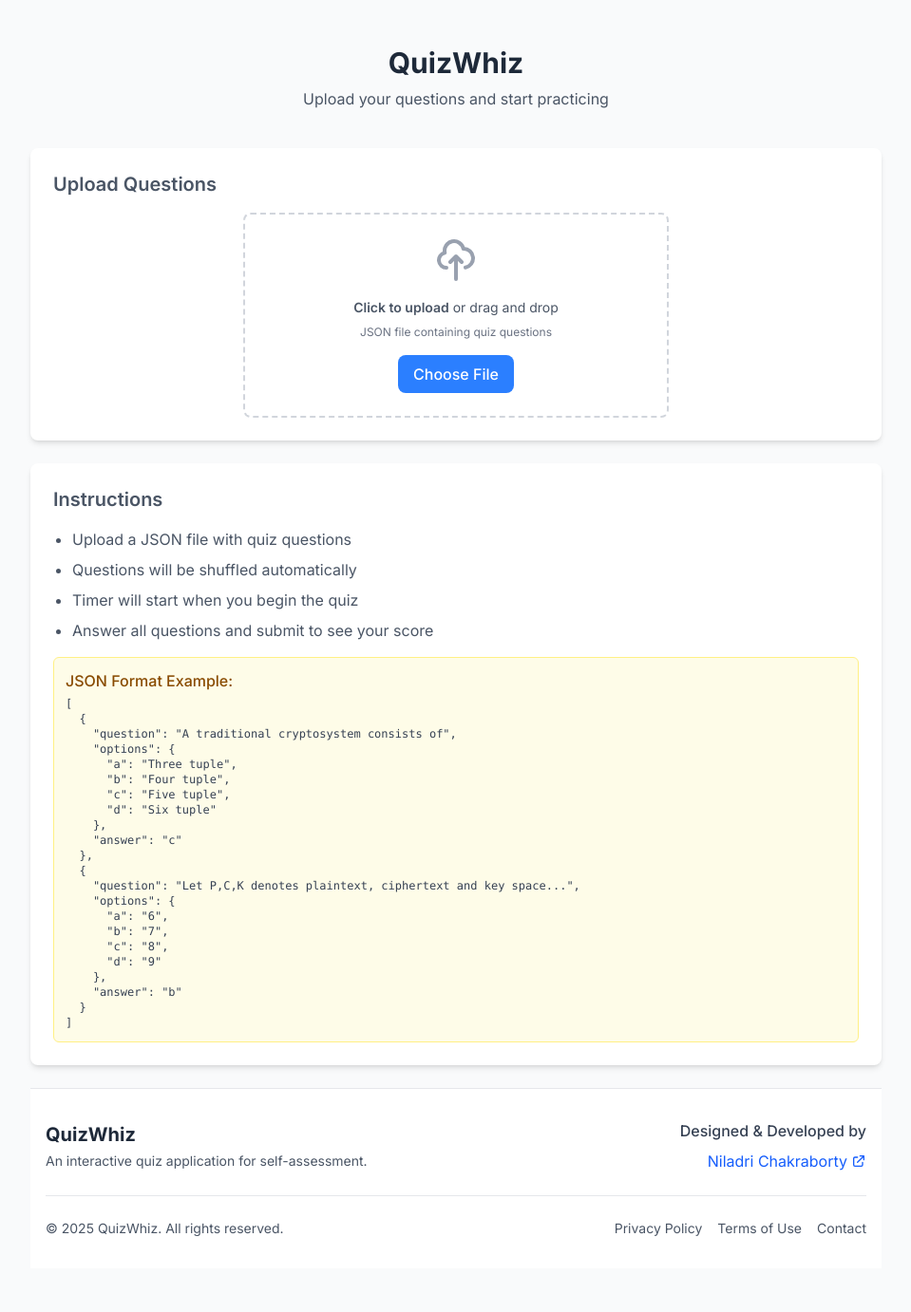
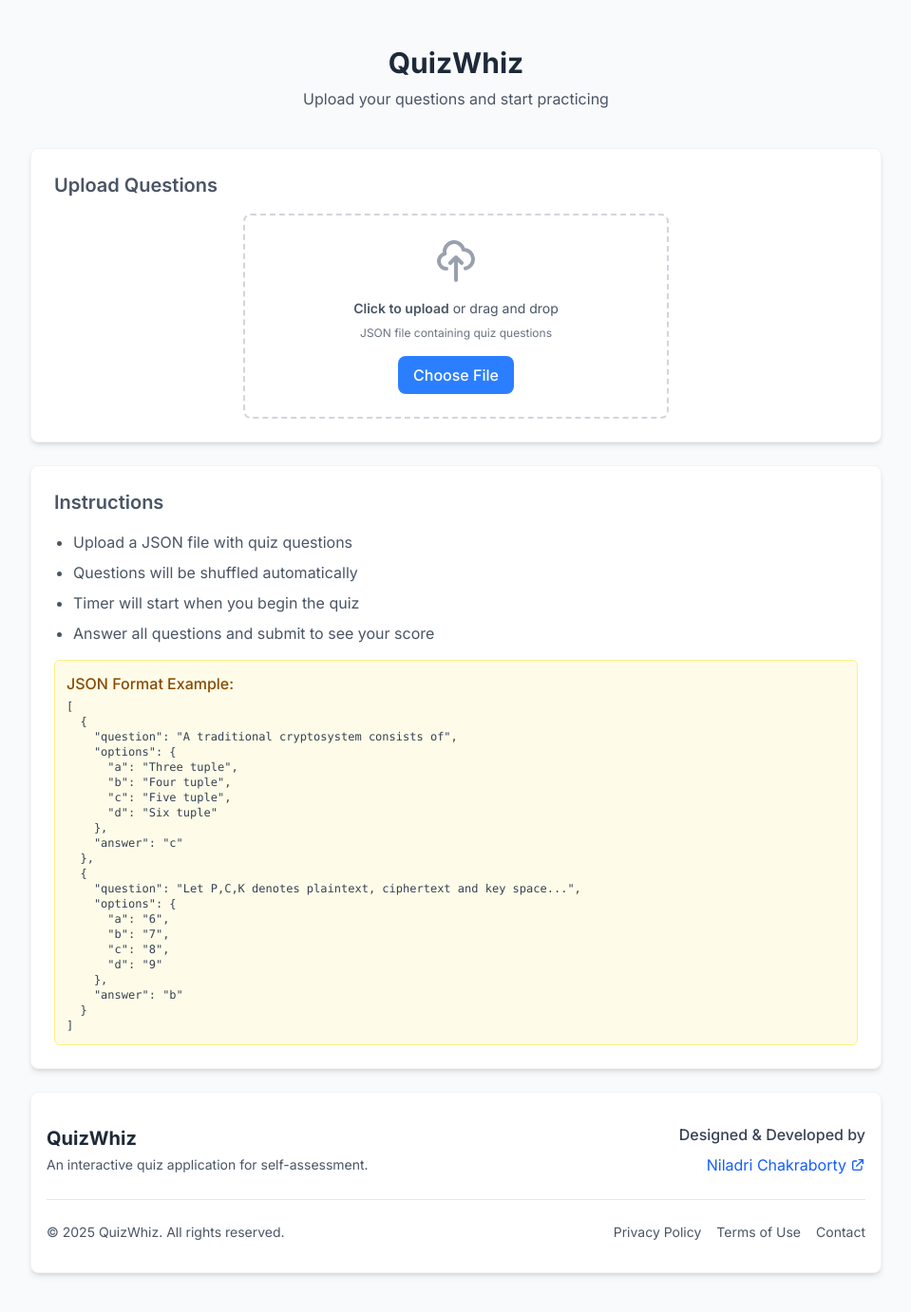
Before and after one commit to nil-official/QuizWhiz, a Next.js app: page / in a window 1280 px wide. Shown: the top 1382 px of the page at 95% size, without its empty margins (160-1119 px from the left). Built offline with nearby package versions, Linux system fonts and the light colour scheme.

Commit message:
design changes

```diff
--- a/src/app/page.js
+++ b/src/app/page.js
@@ -24,7 +24,7 @@ export default function Home() {
           <p className="text-gray-600">Upload your questions and start practicing</p>
         </div>
 
-        <div className="bg-white rounded-lg shadow-md p-6 mb-6">
+        <div className="bg-white rounded-lg shadow-md p-6 mb-6 border border-gray-100">
           <h2 className="text-xl font-semibold mb-4 text-gray-600">Upload Questions</h2>
           <FileUpload />
 
@@ -55,7 +55,7 @@ export default function Home() {
           )}
         </div>
 
-        <div className="bg-white rounded-lg shadow-md p-6 mb-6 text-gray-600">
+        <div className="bg-white rounded-lg shadow-md p-6 mb-6 text-gray-600 border border-gray-100">
           <h2 className="text-xl font-semibold mb-4">Instructions</h2>
           <ul className="list-disc pl-5 space-y-2">
             <li>Upload a JSON file with quiz questions</li>
@@ -92,10 +92,10 @@ export default function Home() {
           </div>
         </div>
 
-        <footer className="mt-auto bg-white border-t border-gray-200 py-8">
+        <footer className="mt-auto bg-white py-8 rounded-lg shadow-md border border-gray-100">
           <div className="max-w-4xl mx-auto px-4">
             <div className="flex flex-col md:flex-row justify-between items-center">
-              <div className="mb-4 md:mb-0">
+              <div className="mb-4 md:mb-0 flex flex-col items-center md:items-start">
                 <h2 className="text-xl font-bold text-gray-800">QuizWhiz</h2>
                 <p className="text-gray-600 text-sm mt-1">An interactive quiz application for self-assessment.</p>
               </div>
@@ -113,9 +113,9 @@ export default function Home() {
               </div>
             </div>
 
-            <div className="border-t border-gray-200 mt-6 pt-6 flex flex-col md:flex-row justify-between text-gray-600 text-sm">
+            <div className="border-t border-gray-200 mt-4 pt-4 md:mt-6 md:pt-6 flex flex-col md:flex-row justify-between items-center text-gray-600 text-sm">
               <p>© {new Date().getFullYear()} QuizWhiz. All rights reserved.</p>
-              <div className="flex space-x-4 mt-3 md:mt-0">
+              <div className="flex flex-col md:flex-row items-center md:space-x-4 mt-3 md:mt-0">
                 <Link href="/privacy-policy" className="hover:text-blue-600">Privacy Policy</Link>
                 <Link href="/terms" className="hover:text-blue-600">Terms of Use</Link>
                 <Link href="/contact" className="hover:text-blue-600">Contact</Link>
```
